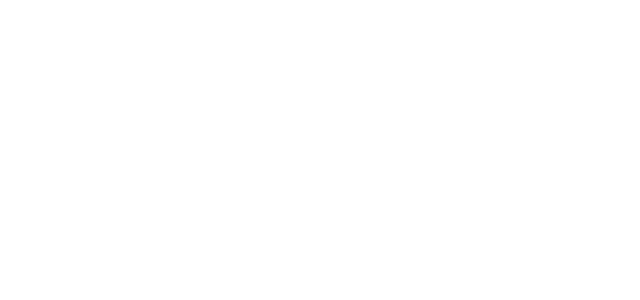
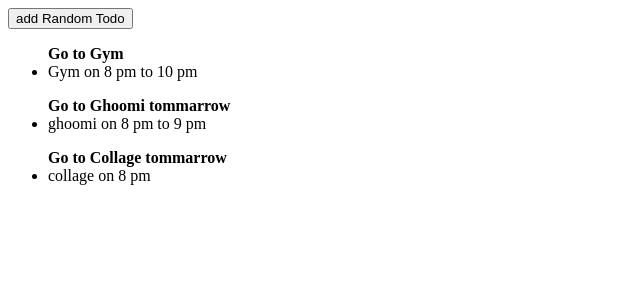
Before and after one commit to Roodius/React, a React (Vite) app in the folder todo-app/: page / in a window 1280 px wide. Shown: the top 300 px of the page, without its empty margins (0-640 px from the left). Built offline with nearby package versions, Linux system fonts and the light colour scheme.

Commit message:
Trying To understand

```diff
--- a/todo-app/src/App.jsx
+++ b/todo-app/src/App.jsx
@@ -1,12 +1,64 @@
 import { useState } from "react"
 
+/*
+  todo
+  {
+     todo:[{title:"todo1", description:"first Todo", compeleted: false},{},{} ..]
+  }
+
+  before owr state look like this
+  {
+  todo:0
+  }
+
+*/
+
 function App(){
-  const [todo, setTodo] = useState([]);
+  const [todos, setTodos] = useState([
+    {
+      title:"Go to Gym",
+      description:"Gym on 8 pm to 10 pm",
+      completed:false
+    },
+    {
+      title:"Go to Ghoomi tommarrow",
+      description:"ghoomi on 8 pm to 9 pm",
+      completed:false
+    },
+    {
+      title:"Go to Collage tommarrow",
+      description:"collage on 8 pm",
+      completed:false
+    }
+  ]);
+  function addtodo(){
+    setTodos([...todos,{
+      title:"new Todo",
+      description:"new Description"
+    }])
+  }
   return (
     <div>
-
+       {/* <Todo title ={todos[0].title} description={todos[0].description}/>
+       <Todo title ={todos[1].title} description={todos[1].description}/> */}
+       <button onClick={addtodo}>add Random Todo</button>
+       {todos.map(function(todo){
+        return (
+          <Todo title={todo.title} description={todo.description}/>
+        )
+       })}
     </div>
   )
 }
 
+function Todo(props){
+  return (
+    <ul>
+  <b>{props.title}</b>
+  <li>{props.description}</li>
+  </ul>
+  )
+}
+
+
 export default App
```
